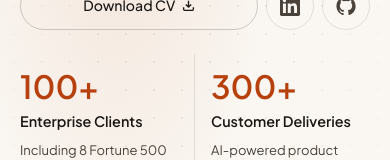
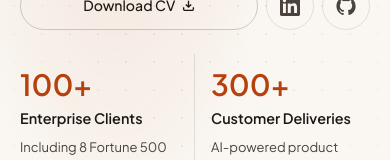
Before and after one commit to hpenacho/portfolio-website, a Next.js app: page / in a window 390 px wide. Shown: the part 652-812 px from the top of the page. Built offline with nearby package versions, Linux system fonts and the light colour scheme.

Commit message:
Keep longer metric figures responsive on mobile

```diff
--- a/styles/Hero.module.css
+++ b/styles/Hero.module.css
@@ -595,7 +595,7 @@
     border-bottom: 1px solid var(--border);
   }
 
-  .metricValue { font-size: 2rem; }
+  .metricValue { font-size: clamp(1.5rem, 7.5vw, 2rem); }
   .metricLabel { font-size: 0.9rem; }
   .metricDetail { font-size: 0.8125rem; }
 
```
